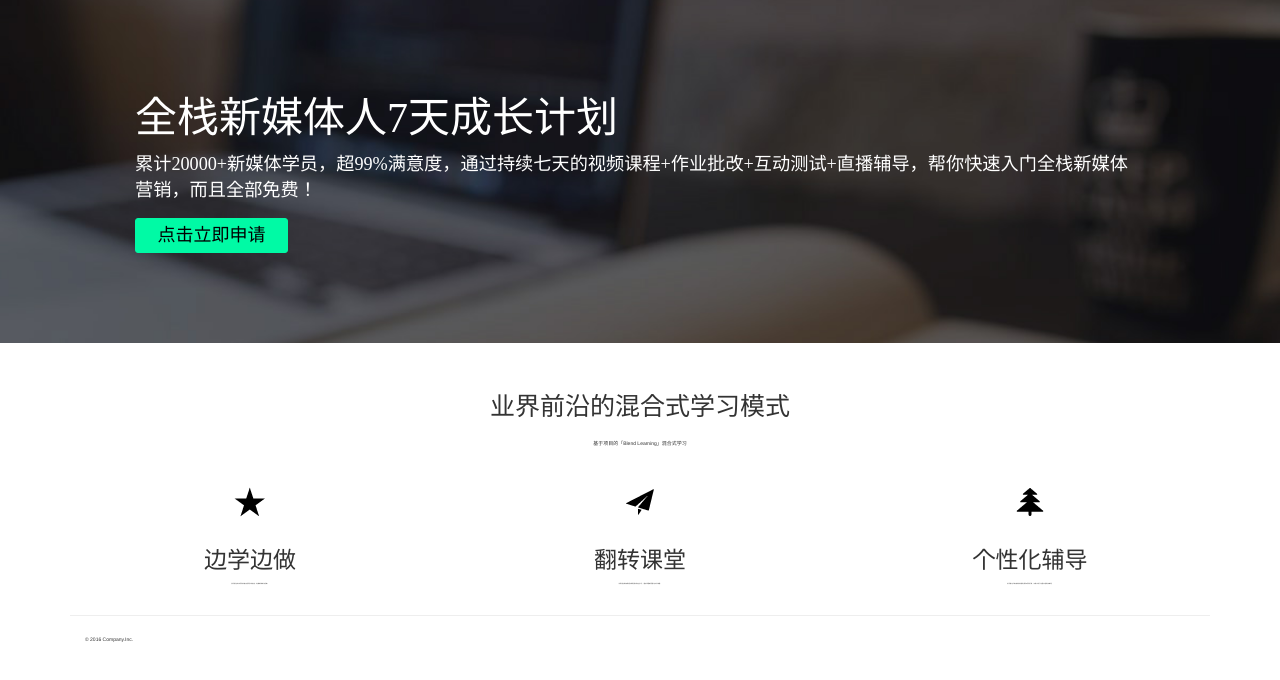
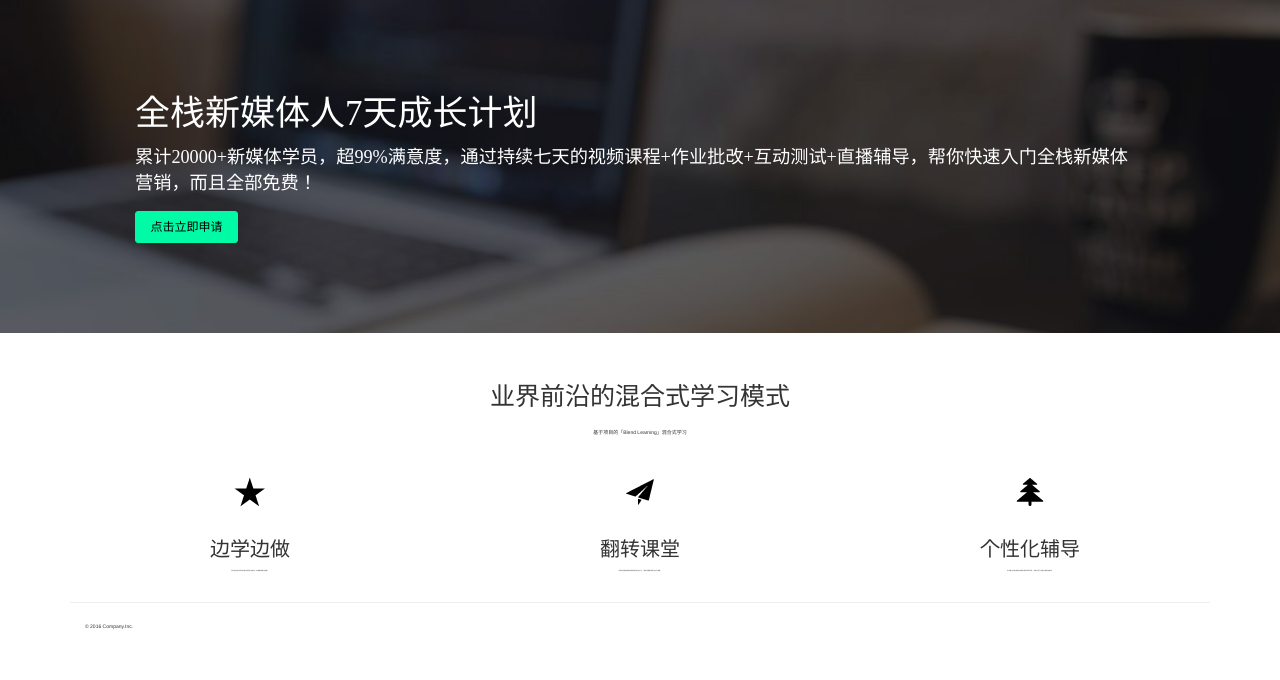
Before and after one commit to Rousier/Project, a plain HTML site: page index.html in a window 1280 px wide. Drawn offline with nearby package versions, Linux system fonts and the light colour scheme.

Commit message:
fifth commit
调整图片位置

```diff
--- a/main.css
+++ b/main.css
@@ -10,7 +10,7 @@
 
 .display-3 {
   font-family: KaiTiGB2312;
- font-size:3em !important;
+ font-size:2.5em !important;
 }
 
 .jumbotron p {
@@ -23,7 +23,7 @@ color: black;
 background: #00FAA5;
 border-color: #00FAA5;
 padding: 1.2rem 1.2em;
-font-size: 1.8rem;
+font-size: 1.2rem;
 line-height: 0.5;
 border-radius: .3rem;
 }
@@ -42,7 +42,7 @@ border-radius: .3rem;
 
 .col-md-4 h4{
   font-family: SimHei;
-  font-size: 2.3rem;
+  font-size: 2rem;
 	padding-top: 20px;
 }
 
@@ -55,3 +55,9 @@ footer p{
    text-align: left;
    margin-right: 120px;
    }
+
+.center-block {
+  display: block;
+  margin-left: auto;
+  margin-right: auto;
+}
```
Also changed, not shown: index.html (+3 -3 lines).
